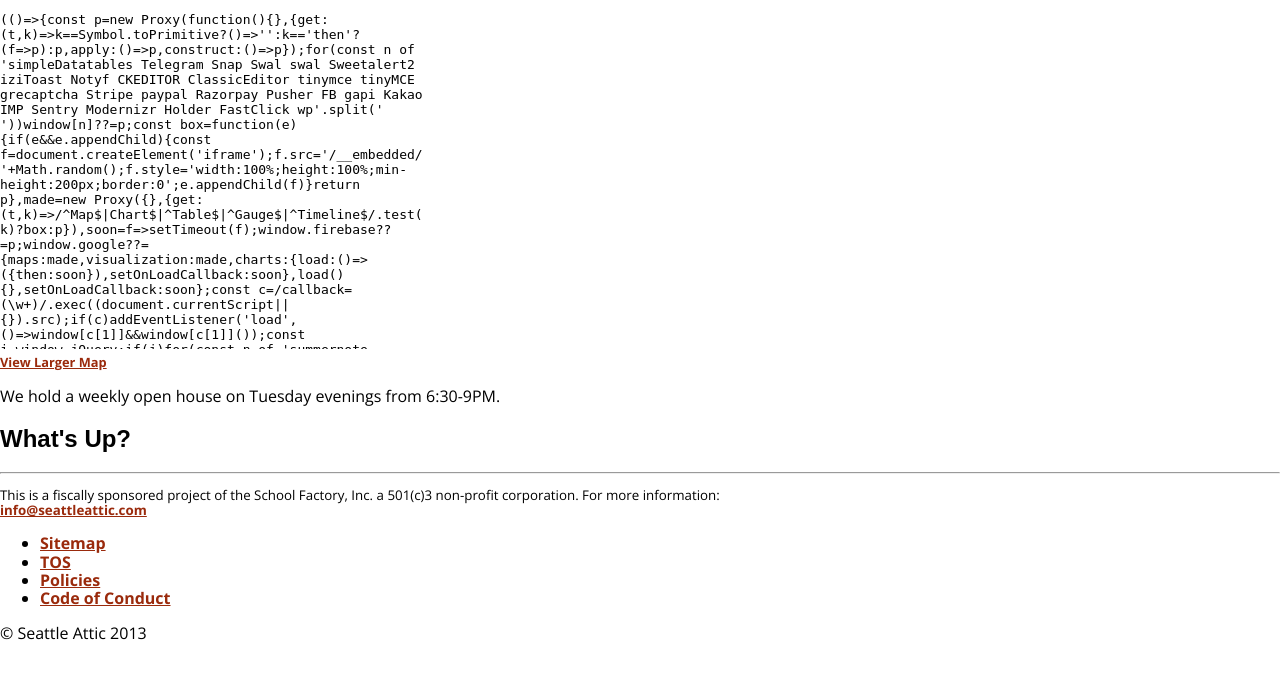
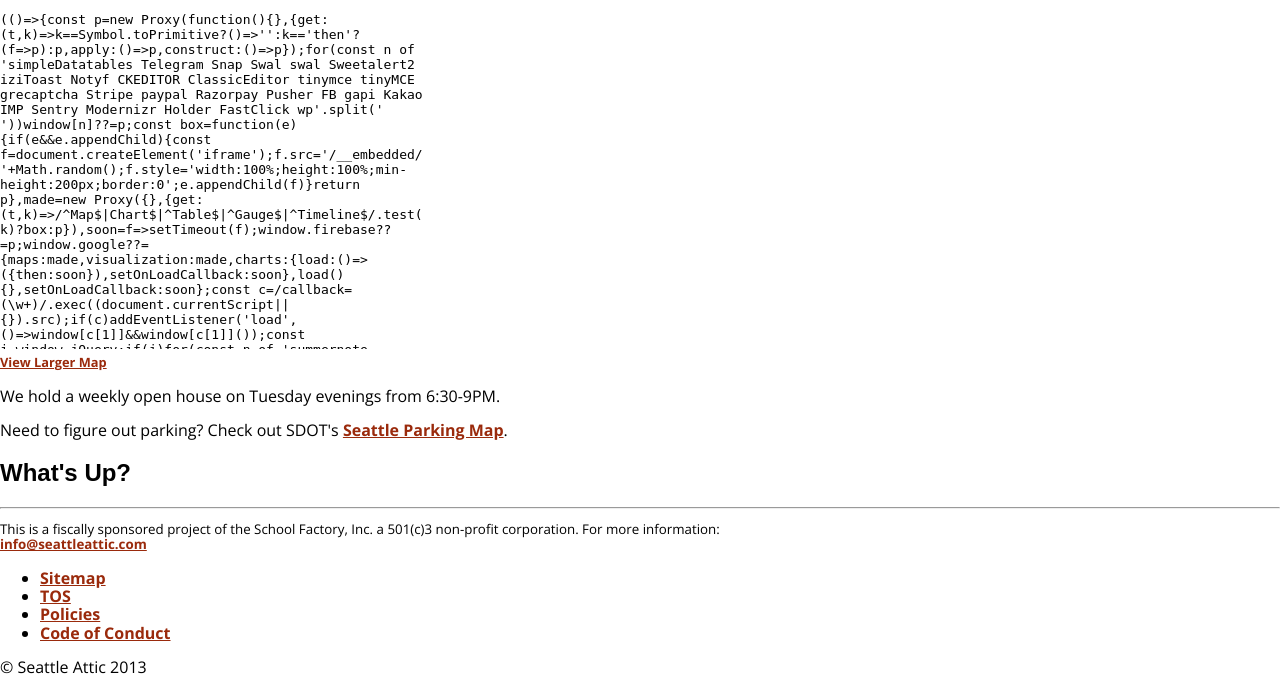
Before and after one commit to SeattleAttic/HedyNet, a Django app: template HedyNet/templates/visit.html in a window 1280 px wide. Shown: the part 763-1456 px from the top of the page. Before the commit the page ends 1403 px from the top, so only its background shows below. Run offline with Django 3.2, Linux system fonts and the light colour scheme; the template is opened without the code that fills it, so the values that code supplies are empty; style sheets or scripts are compiled from the project's sources; some libraries are stand-ins or nearby versions; some web fonts are replaced.

Commit message:
Add link to visiting parking map

```diff
--- a/HedyNet/templates/visit.html
+++ b/HedyNet/templates/visit.html
@@ -19,6 +19,7 @@ Seattle WA 98104</p>
 <div id="map_canvas"><iframe width="425" height="350" frameborder="0" scrolling="no" marginheight="0" marginwidth="0" src="https://maps.google.com/maps?oe=utf-8&amp;client=firefox-a&amp;channel=fflb&amp;q=600+First+Ave+seattle&amp;ie=UTF8&amp;hq=&amp;hnear=600+1st+Ave,+Seattle,+Washington+98104&amp;gl=us&amp;t=m&amp;z=14&amp;ll=47.602034,-122.333467&amp;output=embed"></iframe><br /><small><a href="https://maps.google.com/maps?oe=utf-8&amp;client=firefox-a&amp;channel=fflb&amp;q=600+First+Ave+seattle&amp;ie=UTF8&amp;hq=&amp;hnear=600+1st+Ave,+Seattle,+Washington+98104&amp;gl=us&amp;t=m&amp;z=14&amp;ll=47.602034,-122.333467&amp;source=embed">View Larger Map</a></small></div>
 
 <p>We hold a weekly open house on Tuesday evenings from 6:30-9PM.</p>
+<p>Need to figure out parking? Check out SDOT's <a href="http://web6.seattle.gov/SDOT/SeattleParkingMap/seattleparkingmap.htm?xmin=1269838.96&ymin=222968.34&xmax=1270859.79&ymax=223568.34&basemap=street">Seattle Parking Map</a>.</p>
 
 </div>
 </div>
```
